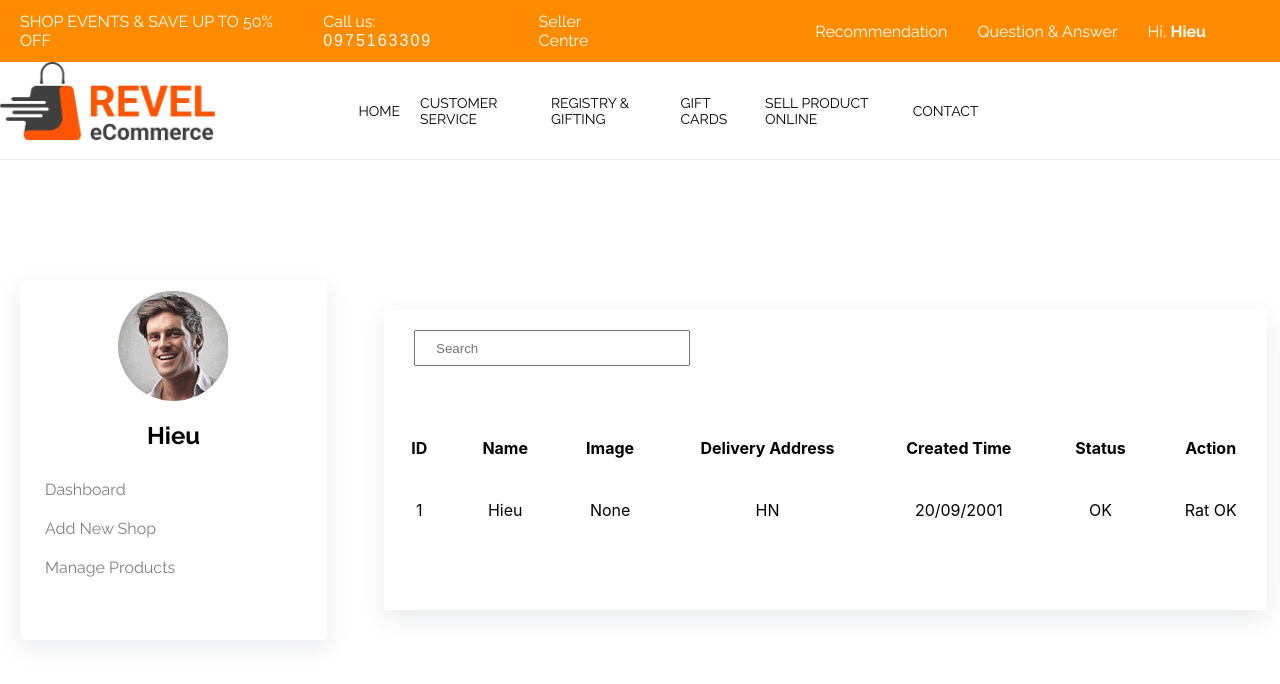
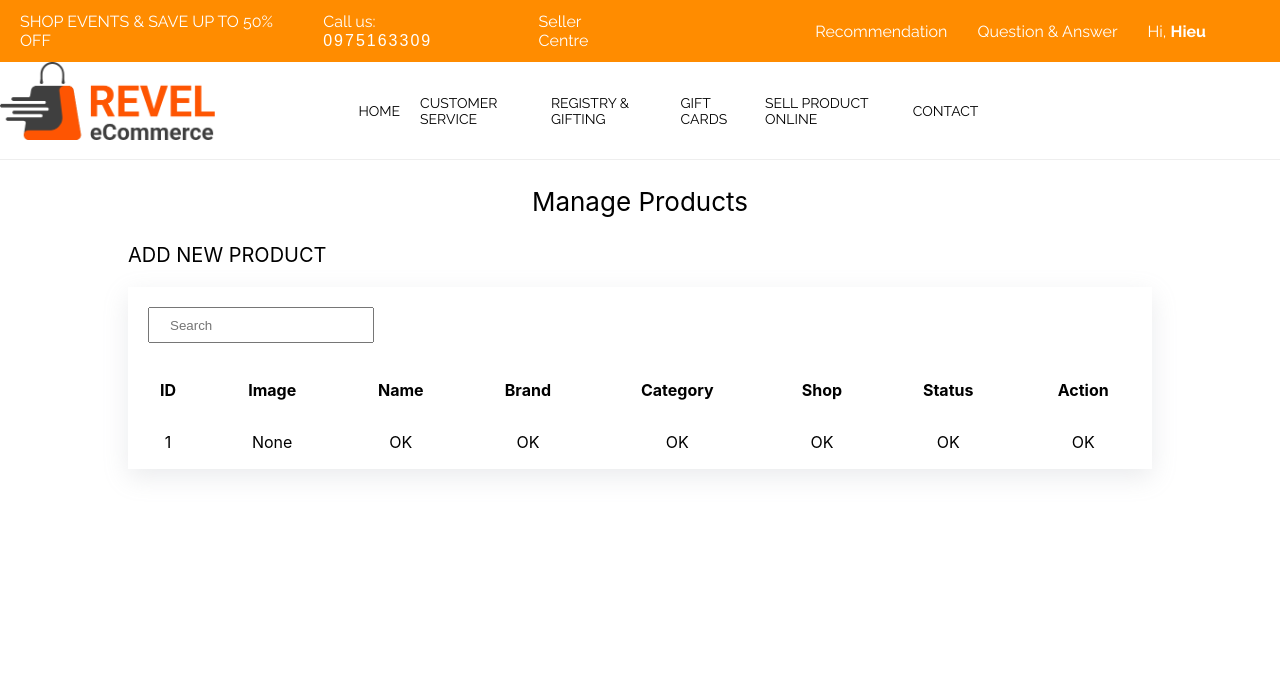
Before and after one commit to mrdunghr/FE-Ecommerce_Team3_C0223G1_CodeGym, a React (Create React App) app in the folder e-commerce/: page / in a window 1280 px wide. Shown: the top 684 px of the page. Built offline with nearby package versions, Linux system fonts and the light colour scheme.

Commit message:
render giao dien quan ly san pham

```diff
--- a/e-commerce/src/Router.js
+++ b/e-commerce/src/Router.js
@@ -3,7 +3,7 @@ import React from "react";
 import Login from "./pages/login";
 import {CustomerRegister} from "./pages/register";
 import CustomerHome from "./pages/customer/customerHome";
-import {Shop} from "./pages/customer/outlet/shop";
+import {CreateShop, Shop} from "./pages/customer/outlet/shop";
 
 export default function RouterHome(){
     return(
@@ -13,6 +13,7 @@ export default function RouterHome(){
                 <Route path={'/register'} element={<CustomerRegister></CustomerRegister>}></Route>
                 <Route path={'/home/customer'} element={<CustomerHome></CustomerHome>}>
                     <Route path={''} element={<Shop></Shop>}></Route>
+                    <Route path={'create-shop'} element={<CreateShop></CreateShop>}></Route>
                 </Route>
             </Routes>
         </>
--- a/e-commerce/src/components/customer/dashboard.css
+++ b/e-commerce/src/components/customer/dashboard.css
@@ -36,13 +36,16 @@
     color: grey;
     flex-direction: column;
     display: flex;
-    padding-left: 25px;
     font-size: 16px;
+
 }
-#second-nav span{
+#second-nav a{
     margin-top: 20px;
+    text-decoration: none;
+    color: #888;
+    margin-left: 20px;
 }
-#second-nav span:hover{
+#second-nav a:hover{
     color: darkorange;
     cursor: pointer;
 }
--- a/e-commerce/src/components/customer/dashboard.js
+++ b/e-commerce/src/components/customer/dashboard.js
@@ -1,4 +1,5 @@
 import "./dashboard.css"
+import {Link} from "react-router-dom";
 export default function Dashboard(){
     return(
         <>
@@ -9,9 +10,9 @@ export default function Dashboard(){
                         <h2>Hieu</h2>
                     </div>
                     <div id={'second-nav'}>
-                        <span>Dashboard</span>
-                        <span>Add New Shop</span>
-                        <span>Manage Products</span>
+                        <Link to={'/home/customer'}>Dashboard</Link>
+                        <Link to={'/home/customer/create-shop'}>Add New Shop</Link>
+                        <Link>Manage Products</Link>
                     </div>
                 </div>
             </div>
--- a/e-commerce/src/index.js
+++ b/e-commerce/src/index.js
@@ -7,6 +7,7 @@ import {BrowserRouter} from "react-router-dom";
 import Login from "./pages/login";
 import RouterHome from "./Router";
 import CustomerHome from "./pages/customer/customerHome";
+import {ProductManager} from "./pages/customer/productManager";
 
 
 const root = ReactDOM.createRoot(document.getElementById('root'));
@@ -14,7 +15,8 @@ root.render(
       <BrowserRouter>
             {/*<Login></Login>*/}
           {/*<RouterHome></RouterHome>*/}
-          <CustomerHome></CustomerHome>
+          {/*<CustomerHome></CustomerHome>*/}
+          <ProductManager></ProductManager>
       </BrowserRouter>
 );
 
--- a/e-commerce/src/pages/customer/customerHome.css
+++ b/e-commerce/src/pages/customer/customerHome.css
@@ -11,7 +11,6 @@
 #display{
     width: 100%;
     height: 1000px;
-
 }
 #main-outlet{
     float: left;
--- a/e-commerce/src/pages/customer/customerHome.js
+++ b/e-commerce/src/pages/customer/customerHome.js
@@ -2,8 +2,8 @@
 import "./customerHome.css"
 import CustomerHeader from "../../components/customer/header";
 import Dashboard from "../../components/customer/dashboard";
-// import {Outlet} from "react-router-dom";
-import {Shop} from "./outlet/shop";
+// import {CreateShop, Shop} from "./outlet/shop";
+import {Outlet} from "react-router-dom";
 
 export default function CustomerHome(){
     return(
@@ -16,7 +16,7 @@ export default function CustomerHome(){
                     <Dashboard></Dashboard>
                 </div>
                 <div id={'main-outlet'}>
-                        <Shop></Shop>
+                        <Outlet></Outlet>
                 </div>
             </div>
         </>
--- a/e-commerce/src/pages/customer/outlet/shop.css
+++ b/e-commerce/src/pages/customer/outlet/shop.css
@@ -3,13 +3,65 @@
     height: 100%;
     display: flex;
     justify-content: center;
-    align-items: center;
+    /*align-items: center;*/
+    color: black;
+    flex-direction: column;
+}
+#shop-container p{
+    font-weight: 400;
+    font-size: 25px;
+    text-indent: 20px;
 }
 #main-shop{
     height: 50%;
     width: 100%;
     box-shadow: rgba(149, 157, 165, 0.2) 0px 8px 24px;
 
+}
+#first-main-shop{
+    width: 45%;
+    height: 100%;
+    float: left;
+    display: flex;
+    flex-direction: column;
+    padding: 20px;
+}
+#first-main-shop input{
+    width: 83.5%;
+    height: 45px;
+    margin-top: 20px;
+    border: 1px solid grey;
+    padding-left: 20px;
+}
+#first-main-shop button{
+    height: 50px;
+    width: 88.5%;
+    margin-top: 80px;
+    font-size: 17px;
+    color: white;
+    background: darkorange;
+    cursor: pointer;
+    border: none;
+}
+#second-main-shop{
+    width: 45%;
+    height: 100%;
+    float: left;
+    padding: 20px;
+
+}
+#second-main-shop input{
+    width: 83.5%;
+    height: 45px;
+    margin-top: 20px;
+    border: 1px solid grey;
+    padding-left: 20px;
+}
+#second-main-shop textarea{
+    width: 87.5%;
+    height: 100px;
+    margin-top: 20px;
+    resize: none;
 }
 #search{
     margin-left: 30px;
@@ -18,7 +70,7 @@
     padding-left: 20px;
 }
 #table-shop{
-    margin-top: 50px;
+    margin-top: 30px;
     width: 100%;
 }
 #table-shop tr{
@@ -30,3 +82,22 @@
     padding: 20px;
     text-align: center;
 }
+#second-main-shop button{
+    width: 88.5%;
+    height: 50px;
+    margin-top: 15px;
+    font-size: 17px;
+    color: white;
+    background: black;
+    cursor: pointer;
+    border: none;
+}
+
+#second-main-shop button:hover{
+    color: black;
+    background: white;
+}
+#first-main-shop button:hover{
+    color: darkorange;
+    background: white;
+}
--- a/e-commerce/src/pages/customer/outlet/shop.js
+++ b/e-commerce/src/pages/customer/outlet/shop.js
@@ -1,10 +1,11 @@
 import "./shop.css"
 
-export const Shop = () =>{
+ export const Shop = () =>{
 
     return(
         <>
             <div id={'shop-container'}>
+                <p>Manage Shops</p>
                 <div id={'main-shop'}>
                     <input type="text" placeholder={'Search'} id={'search'}/>
                     <table id={'table-shop'}>
@@ -32,3 +33,24 @@ export const Shop = () =>{
         </>
     )
 }
+export const CreateShop = () =>{
+    return(
+        <>
+            <div id={'shop-container'}>
+                <p>Add new shop</p>
+                <div id={'main-shop'}>
+                    <div id={'first-main-shop'}>
+                        <input type="text" placeholder={'Name'}/>
+                        <input type="text" placeholder={''}/>
+                        <button>Save change</button>
+                    </div>
+                    <div id={'second-main-shop'}>
+                        <input type="text" placeholder={'Delivery Address'}/>
+                        <textarea name="" id="" cols="30" rows="10"></textarea>
+                        <button>Cancel</button>
+                    </div>
+                </div>
+            </div>
+        </>
+    )
+}
--- /dev/null
+++ b/e-commerce/src/pages/customer/productManager.css
@@ -0,0 +1,45 @@
+#product-display{
+    width: 100%;
+    height: 1000px;
+    display: flex;
+    flex-direction: column;
+    align-items: center;
+}
+#product-main{
+    width: 80%;
+    height: 500px;
+    display: flex;
+    flex-direction: column;
+}
+#product-main p{
+    text-align: center;
+    font-size: 26px;
+    font-weight: 400;
+}
+a{
+    text-decoration: none;
+    color: black;
+    font-size: 20px;
+    text-transform: uppercase;
+    margin-left: 0;
+}
+#product-main input{
+    height: 30px;
+    width: 200px;
+    padding-left: 20px;
+}
+#product-table{
+    width: 100%;
+    margin-top: 20px;
+}
+#product-table th, td{
+    padding: 15px;
+}
+#product-container {
+    margin-top: 20px;
+    width: 100%;
+    box-shadow: rgba(149, 157, 165, 0.2) 0px 8px 24px;
+}
+#product-container input{
+    margin-left: 20px;
+}
--- /dev/null
+++ b/e-commerce/src/pages/customer/productManager.js
@@ -0,0 +1,45 @@
+import CustomerHeader from "../../components/customer/header";
+import "./productManager.css"
+import {Link} from "react-router-dom";
+
+export const ProductManager= () =>{
+
+    return(
+        <>
+            <div id={'product-display'}>
+                <div id={'customer-header'}>
+                    <CustomerHeader></CustomerHeader>
+                </div>
+                <div id={'product-main'}>
+                    <p>Manage Products</p>
+                    <Link>Add new Product</Link>
+                    <div id={'product-container'}>
+                         <input type="text" placeholder={'Search'}/>
+                            <table id={'product-table'}>
+                                <tr>
+                                    <th>ID</th>
+                                    <th>Image</th>
+                                    <th>Name</th>
+                                    <th>Brand</th>
+                                     <th>Category</th>
+                                    <th>Shop</th>
+                                    <th>Status</th>
+                                    <th>Action</th>
+                                </tr>
+                                <tr>
+                                    <td>1</td>
+                                    <td>None</td>
+                                    <td>OK</td>
+                                    <td>OK</td>
+                                    <td>OK</td>
+                                    <td>OK</td>
+                                    <td>OK</td>
+                                    <td>OK</td>
+                                </tr>
+                            </table>
+                    </div>
+                </div>
+            </div>
+        </>
+    )
+}
```
